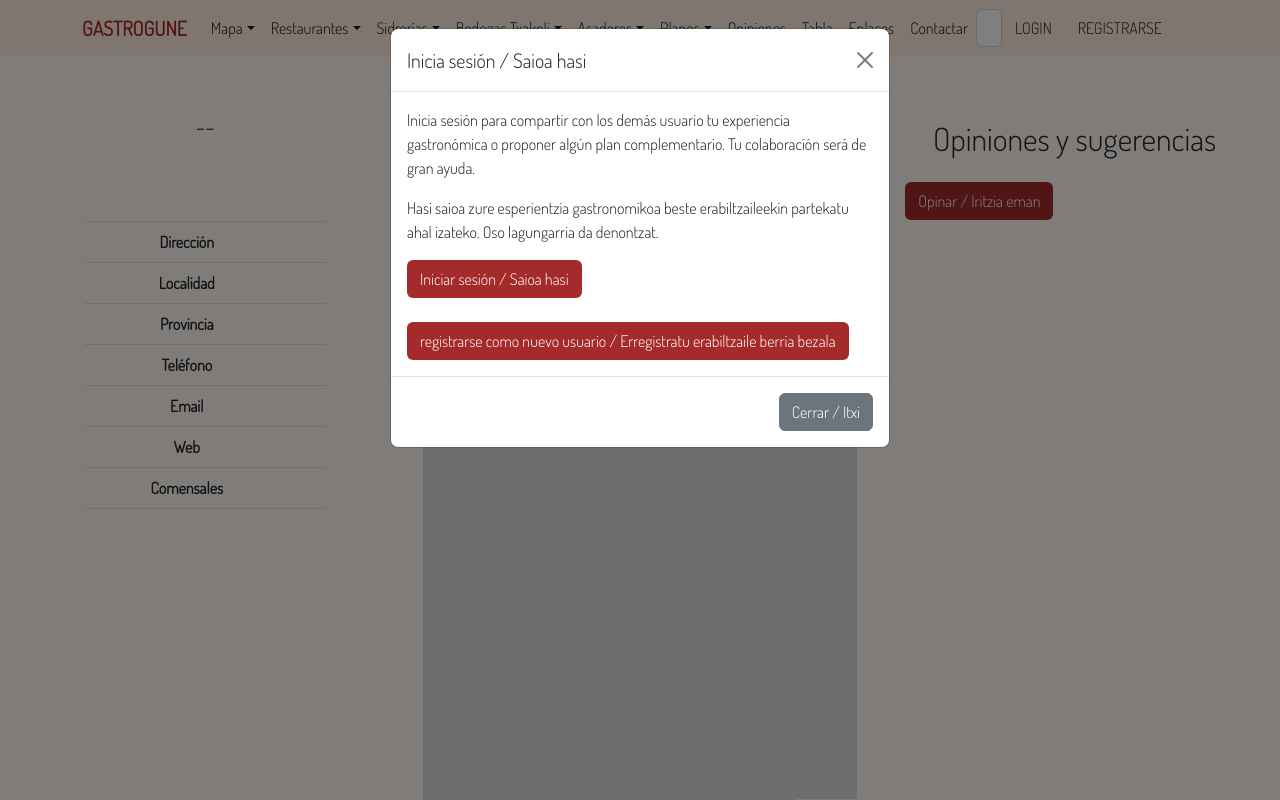
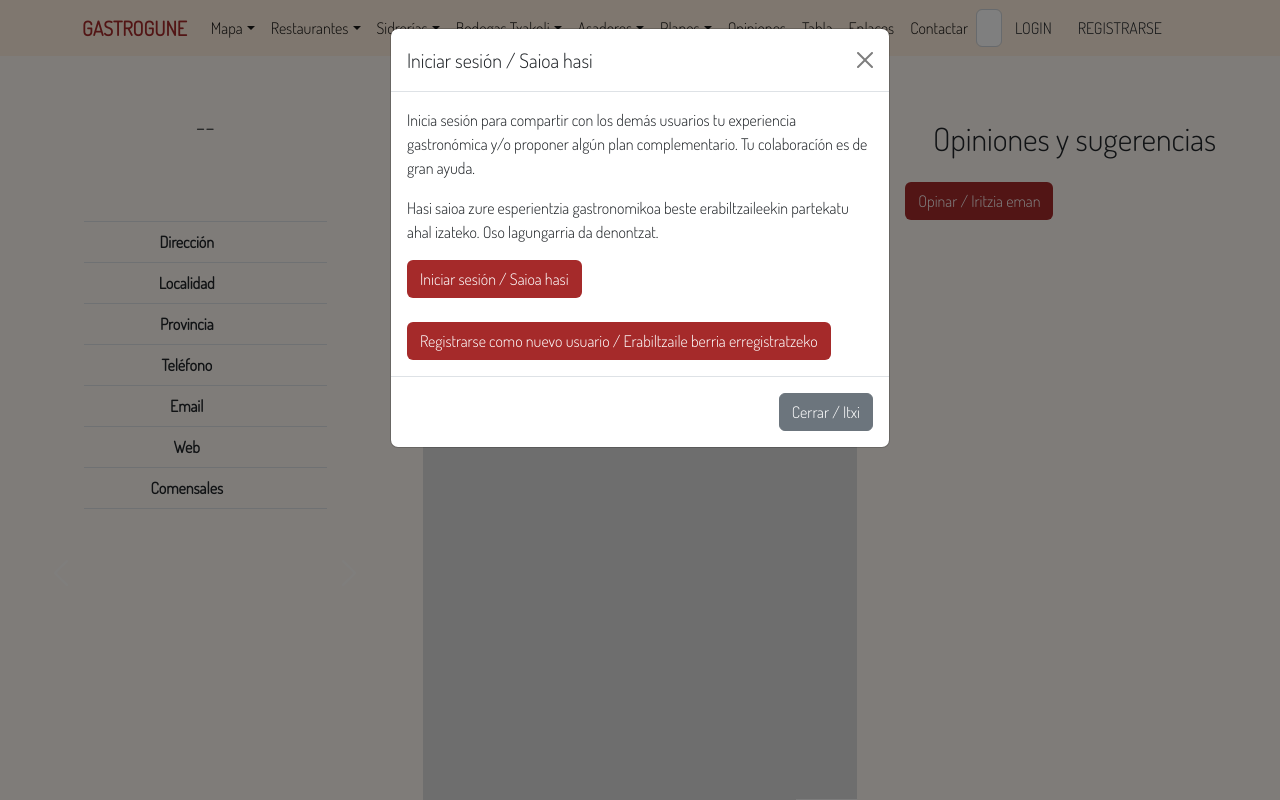
Before and after one commit to retegi/gastrogune, a Django app: template applications/home/templates/home/restaurantDetail.html in a window 1280 px wide, after a click on "Opinar / Iritzia eman". Run offline with Django 3.2, Linux system fonts and the light colour scheme; the template is opened without the code that fills it, so the values that code supplies are empty; some libraries are stand-ins or nearby versions; some web fonts are replaced.

Commit message:
mejoras en formulario

```diff
--- a/applications/home/templates/home/restaurantDetail.html
+++ b/applications/home/templates/home/restaurantDetail.html
@@ -293,14 +293,14 @@
     <div class="modal-dialog">
       <div class="modal-content">
         <div class="modal-header">
-          <h5 class="modal-title" id="exampleModalLabel">Inicia sesión / Saioa hasi</h5>
+          <h5 class="modal-title" id="exampleModalLabel">Iniciar sesión / Saioa hasi</h5>
           <button type="button" class="btn-close" data-bs-dismiss="modal" aria-label="Close"></button>
         </div>
         <div class="modal-body">
-            <p>Inicia sesión para compartir con los demás usuario tu experiencia gastronómica o proponer algún plan complementario. Tu colaboracíón será de gran ayuda.</p>
+            <p>Inicia sesión para compartir con los demás usuarios tu experiencia gastronómica y/o proponer algún plan complementario. Tu colaboracíón es de gran ayuda.</p>
             <p>Hasi saioa zure esperientzia gastronomikoa beste erabiltzaileekin partekatu ahal izateko. Oso lagungarria da denontzat.</p>
             <a href="{% url 'login' %}"><button class="btn" style="background-color:brown; color:white;">Iniciar sesión / Saioa hasi</button></a><br><br>
-            <a href="{% url 'register' %}"><button class="btn" style="background-color:brown; color:white;">registrarse como nuevo usuario / Erregistratu erabiltzaile berria bezala</button></a>
+            <a href="{% url 'register' %}"><button class="btn" style="background-color:brown; color:white;">Registrarse como nuevo usuario / Erabiltzaile berria erregistratzeko</button></a>
         </div>
         <div class="modal-footer">
           <button type="button" class="btn btn-secondary" data-bs-dismiss="modal">Cerrar / Itxi</button>
```
